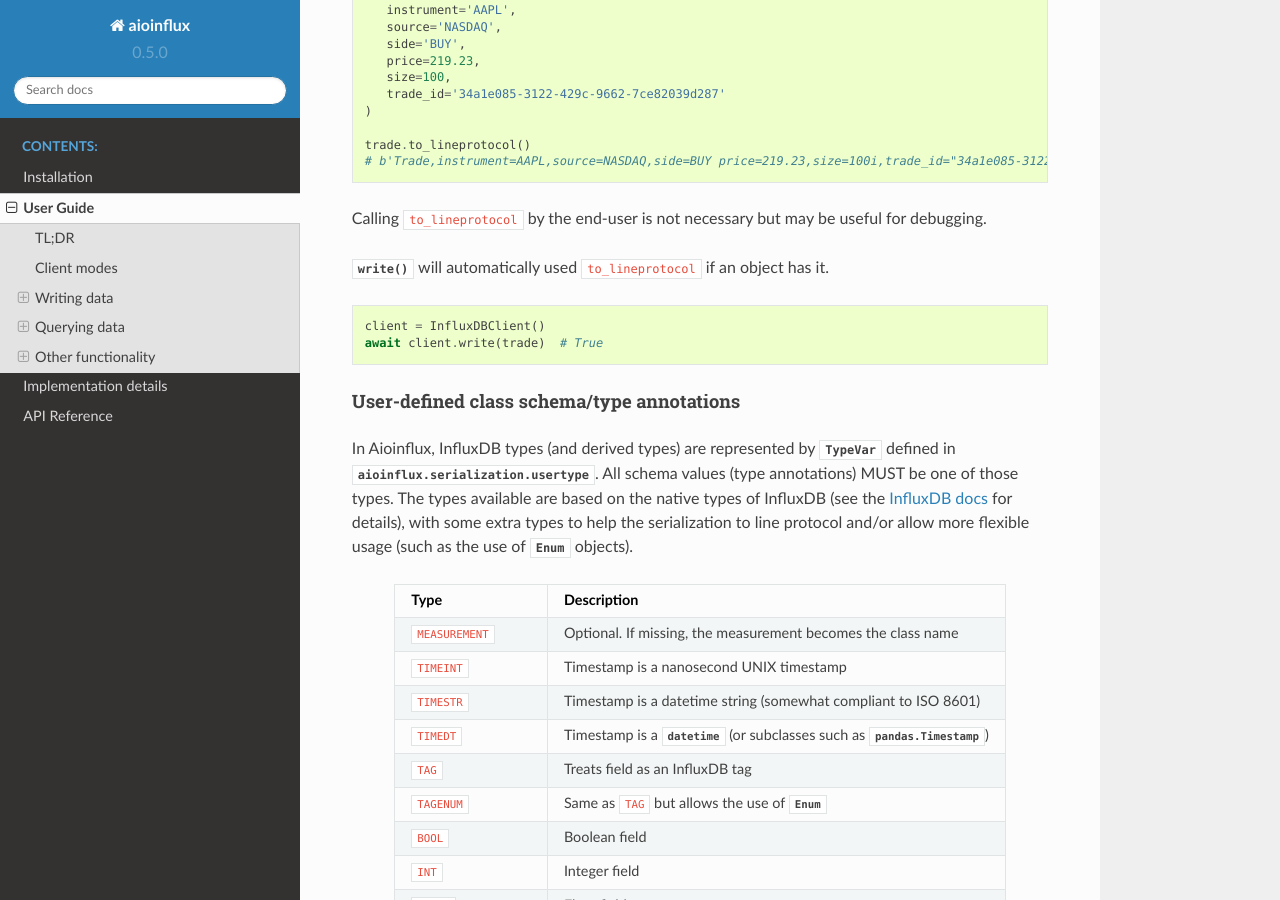
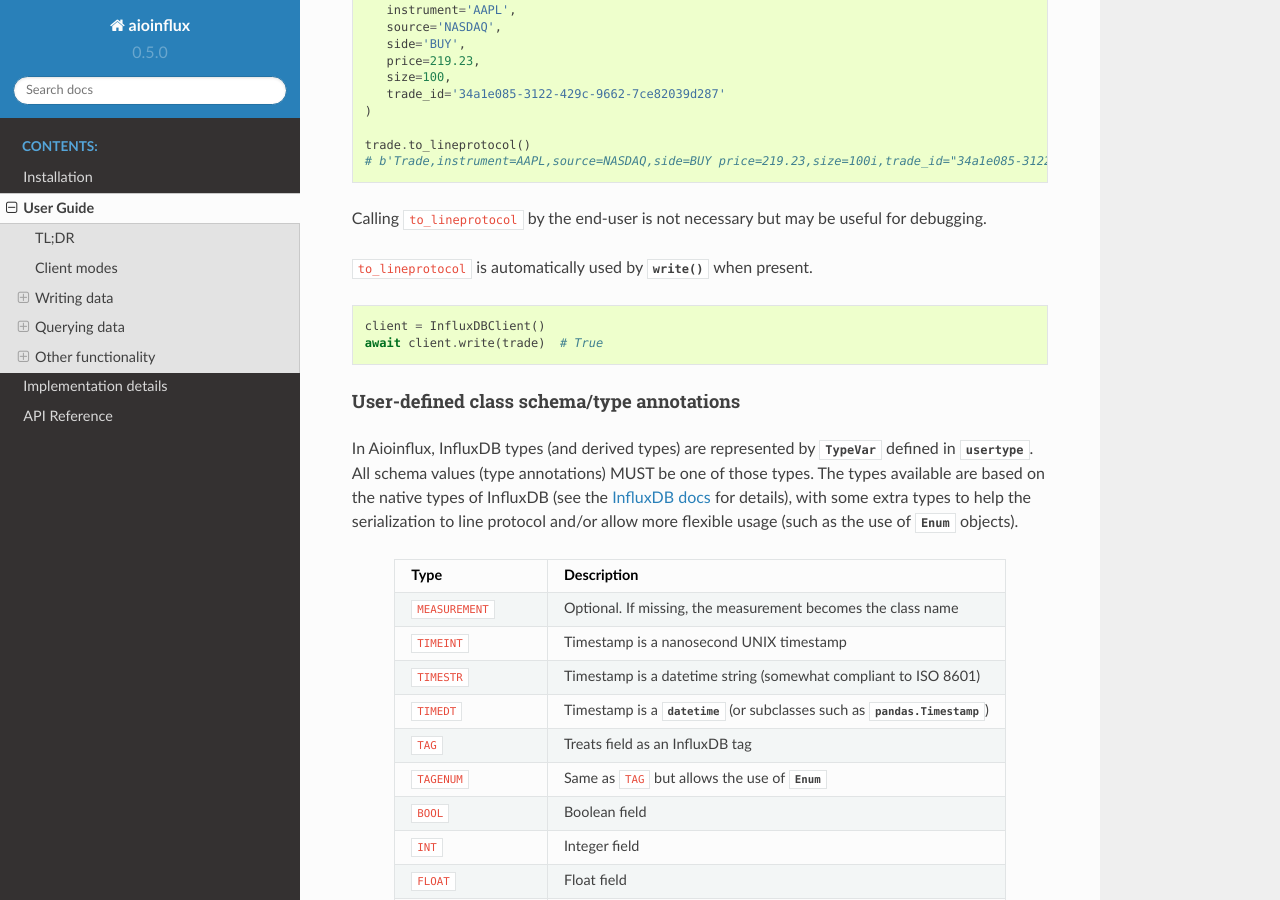
Before and after one commit to gusutabopb/aioinflux, a Sphinx documentation site: the page built from docs/usage.rst, in a window 1280 px wide and 900 px high, scrolled down 5662 px. Built offline with Sphinx 7.4.7 and the Read the Docs theme 2.0.0, drawn with Linux system fonts in a browser that asks for light colours.

```diff
--- a/docs/usage.rst
+++ b/docs/usage.rst
@@ -315,8 +315,7 @@ generates a line protocol representation of the data contained by the object:
 
 Calling ``to_lineprotocol`` by the end-user is not necessary but may be useful for debugging.
 
-:meth:`~aioinflux.client.InfluxDBClient.write` will automatically used ``to_lineprotocol``
-if an object has it.
+``to_lineprotocol`` is automatically used by :meth:`~aioinflux.client.InfluxDBClient.write` when present.
 
 .. code:: python
 
@@ -328,7 +327,7 @@ User-defined class schema/type annotations
 """"""""""""""""""""""""""""""""""""""""""
 
 In Aioinflux, InfluxDB types (and derived types) are represented by :py:class:`~typing.TypeVar`
-defined in :mod:`aioinflux.serialization.usertype`.
+defined in :mod:`~aioinflux.serialization.usertype`.
 All schema values (type annotations) MUST be one of those types.
 The types available are based on the native types of InfluxDB
 (see the `InfluxDB docs <https://docs.influxdata.com/influxdb/v1.6/write_protocols/line_protocol_reference/#data-types>`__ for
```
Also changed, not shown: docs/api.rst (+21 -5 lines), 5 other files.
